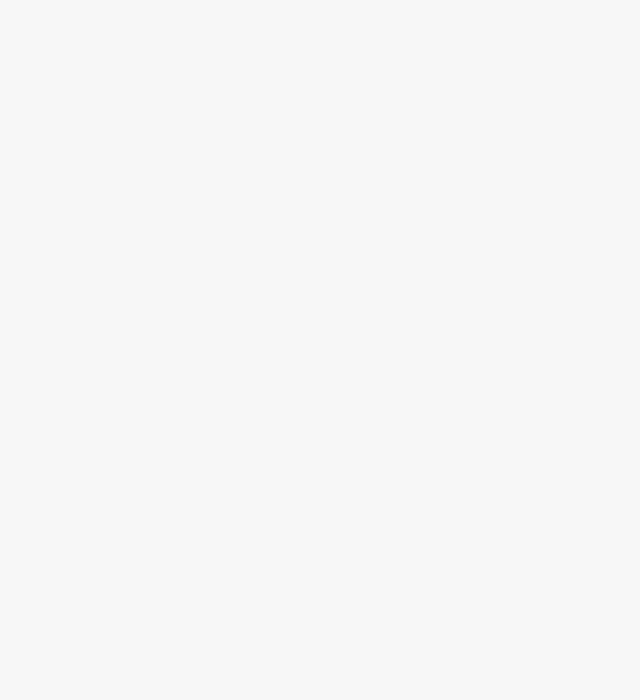
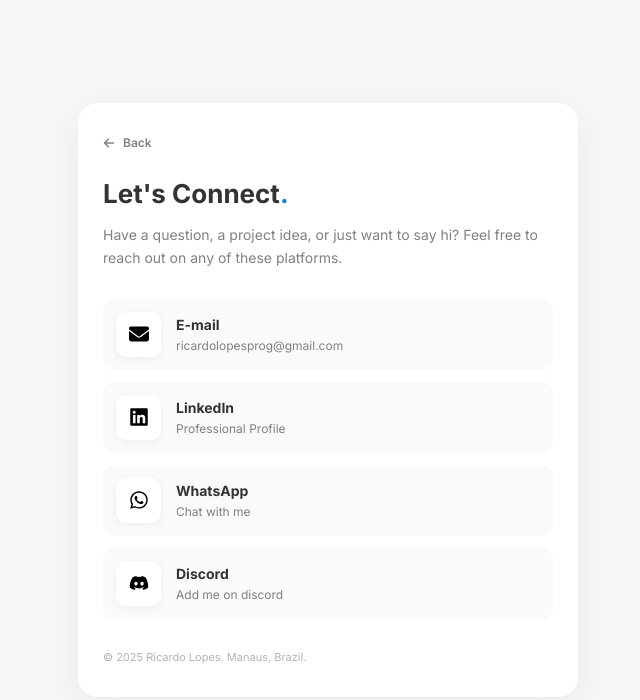
Before and after one commit to RicardoLopesFV/todo-website, a React (Vite) app: page /Contact in a window 1280 px wide. Before the commit this address had no page. Shown: the top 700 px of the page, without its empty margins (312-952 px from the left). Built offline with nearby package versions, Linux system fonts and the light colour scheme.

Commit message:
added: contact page created, some layout fixes

```diff
--- a/src/App.jsx
+++ b/src/App.jsx
@@ -3,6 +3,7 @@ import { Routes, Route } from "react-router-dom";
 import { Toaster } from "sonner";
 import { TodoApp } from "./pages/TodoApp";
 import { Home } from "./pages/Home";
+import { Contact } from "./pages/Contact";
 
 export const App = () => {
   return (
@@ -16,6 +17,7 @@ export const App = () => {
          */}
         <Route path="/" element={<Home />} />
         <Route path="/TodoApp" element={<TodoApp />} />
+        <Route path="/Contact" element={<Contact />} />
       </Routes>
     </>
   );
--- a/src/components/Header/index.jsx
+++ b/src/components/Header/index.jsx
@@ -1,17 +1,7 @@
-import { useState } from "react";
 import { Link } from "react-router-dom";
 import "./index.scss";
 
 export const Header = () => {
-  // ! Criando estado pra armazenar qual link foi clicado e tem o modificador ativo.
-  const [activeLink, setActiveLink] = useState("");
-
-  /*
-    ! O React nos encoraja a pensar de forma declarativa (nós "declaramos" como o link deve ser, com base em um "estado").
-
-    ! O JavaScript puro utiliza a forma imperativa(você "manda" o link mudar de cor).
-  */
-
   return (
     <header className="header">
       <div className="header__container">
@@ -26,15 +16,9 @@ export const Header = () => {
               </Link>
             </li>
             <li className="header__nav-item">
-              <a
-                className={`header__nav-link ${
-                  activeLink === "Contact" && "header__nav-link--active"
-                }`}
-                href="#"
-                onClick={() => setActiveLink("Contact")}
-              >
+              <Link to="/Contact" className="header__nav-link">
                 Contact
-              </a>
+              </Link>
             </li>
           </ul>
         </nav>
--- a/src/components/Header/index.scss
+++ b/src/components/Header/index.scss
@@ -8,7 +8,7 @@
     max-width: 1200px;
     width: 100%;
     margin: 0 auto;
-    padding: 2rem;
+    padding: 1.8rem;
     display: flex;
     justify-content: space-between;
     align-items: center;
--- /dev/null
+++ b/src/pages/Contact/index.jsx
@@ -0,0 +1,98 @@
+import { Link } from "react-router-dom";
+import {
+  FaArrowLeft,
+  FaDiscord,
+  FaEnvelope,
+  FaLinkedin,
+  FaWhatsapp,
+} from "react-icons/fa6";
+import "./index.scss";
+
+export const Contact = () => {
+  return (
+    <div className="contact-container">
+      <div className="contact-card">
+        <Link to="/TodoApp" className="back-btn">
+          <FaArrowLeft /> Back
+        </Link>
+
+        <div className="contact-header">
+          <h1>
+            Let's Connect<span className="dot">.</span>
+          </h1>
+          <p>
+            Have a question, a project idea, or just want to say hi? Feel free
+            to reach out on any of these platforms.
+          </p>
+        </div>
+        <div className="contact-links">
+          {/* # EMAIL */}
+          <a
+            href="mailto:ricardolopesprog@gmail.com"
+            className="contact-btn email"
+          >
+            <div className="icon-box">
+              <FaEnvelope />
+            </div>
+            <div className="info">
+              <span className="label">E-mail</span>
+              <div className="value">ricardolopesprog@gmail.com</div>
+            </div>
+          </a>
+
+          {/* # LINKEDIN */}
+          <a
+            href="https://www.linkedin.com/in/ricardolopesfv/"
+            target="_blank"
+            rel="noreferrer"
+            className="contact-btn linkedin"
+          >
+            <div className="icon-box">
+              <FaLinkedin />
+            </div>
+            <div className="info">
+              <span className="label">LinkedIn</span>
+              <span className="value">Professional Profile</span>
+            </div>
+          </a>
+
+          {/* # WHATSAPP */}
+          <a
+            href="https://wa.me/+5541984470316"
+            target="_blank"
+            rel="noreferrer"
+            className="contact-btn whatsapp"
+          >
+            <div className="icon-box">
+              <FaWhatsapp />
+            </div>
+            <div className="info">
+              <span className="label">WhatsApp</span>
+              <span className="value">Chat with me</span>
+            </div>
+          </a>
+
+          {/* # DISCORD */}
+          <a
+            href="https://discord.com/users/ricardolopesfv"
+            target="_blank"
+            rel="noreferrer"
+            className="contact-btn discord
+          "
+          >
+            <div className="icon-box">
+              <FaDiscord />
+            </div>
+            <div className="info">
+              <span className="label">Discord</span>
+              <span className="value">Add me on discord</span>
+            </div>
+          </a>
+        </div>
+        <footer className="contact-footer">
+          <p>© {new Date().getFullYear()} Ricardo Lopes. Manaus, Brazil.</p>
+        </footer>
+      </div>
+    </div>
+  );
+};
--- /dev/null
+++ b/src/pages/Contact/index.scss
@@ -0,0 +1,153 @@
+@use "../../styles/variables" as *;
+
+.contact-container {
+  min-height: 100vh;
+  background-color: $color-grey-lightest;
+  display: flex;
+  flex-direction: column;
+  align-items: center;
+  justify-content: center;
+  padding: 2rem;
+  animation: fadeIn 0.5s ease-out;
+  overflow-y: hidden;
+
+  .contact-card {
+    background: $color-white;
+    width: 100%;
+    max-width: 500px;
+    padding: 3rem 2.5rem;
+    border-radius: 20px;
+    box-shadow: 0 10px 40px rgba($color: #000000, $alpha: 0.06);
+
+    .back-btn {
+      display: inline-flex;
+      align-items: center;
+      gap: 0.8rem;
+      font-weight: 600;
+      color: $color-grey-medium;
+      font-size: 1.2rem;
+      margin-bottom: 2rem;
+      transition: color 0.2s;
+
+      &:hover {
+        color: $color-signal-info;
+      }
+    }
+
+    .contact-header {
+      margin-bottom: 3rem;
+
+      h1 {
+        font-size: 2.6rem;
+        color: $color-grey-dark;
+        margin-bottom: 1rem;
+
+        .dot {
+          color: $color-signal-info;
+        }
+      }
+
+      p {
+        font-size: 1.4rem;
+        color: $color-grey-medium;
+        line-height: 1.6;
+      }
+    }
+
+    .contact-links {
+      display: flex;
+      flex-direction: column;
+      gap: 1.2rem;
+
+      .contact-btn {
+        display: flex;
+        align-items: center;
+        padding: 1.2rem;
+        border-radius: 12px;
+        background-color: #fafafa; // Fundo cinza bem claro
+        border: 1px solid transparent;
+        transition: all 0.2s ease;
+
+        // Estilo do Ícone
+        .icon-box {
+          width: 45px;
+          height: 45px;
+          display: flex;
+          align-items: center;
+          justify-content: center;
+          border-radius: 10px;
+          background-color: $color-white;
+          font-size: 2rem;
+          margin-right: 1.5rem;
+          box-shadow: 0 2px 8px rgba(0, 0, 0, 0.05);
+          transition: transform 0.2s;
+        }
+
+        .info {
+          display: flex;
+          flex-direction: column;
+
+          .label {
+            font-size: 1.4rem;
+            font-weight: 700;
+            color: $color-grey-dark;
+          }
+          .value {
+            font-size: 1.2rem;
+            color: $color-grey-medium;
+          }
+        }
+
+        &:hover {
+          transform: translateY(-3px);
+          background-color: white;
+          box-shadow: 0 5px 15px rgba(0, 0, 0, 0.08);
+
+          // Cores Específicas no Hover
+          &.email {
+            border-color: #ea4335;
+            .icon-box {
+              color: #ea4335;
+            }
+          }
+          &.linkedin {
+            border-color: #0077b5;
+            .icon-box {
+              color: #0077b5;
+            }
+          }
+          &.whatsapp {
+            border-color: #25d366;
+            .icon-box {
+              color: #25d366;
+            }
+          }
+          &.discord {
+            border-color: #5865f2;
+            .icon-box {
+              color: #5865f2;
+            }
+          }
+        }
+      }
+    }
+
+    .contact-footer {
+      margin-top: 3rem;
+      color: $color-grey-medium;
+      font-size: 1.1rem;
+      opacity: 0.6;
+    }
+  }
+}
+
+@keyframes fadeIn {
+  from {
+    opacity: 0;
+    transform: translateY(-20px);
+  }
+  to {
+    opacity: 1;
+    transform: translateY(0);
+  }
+}
--- a/src/pages/Home/index.scss
+++ b/src/pages/Home/index.scss
@@ -30,6 +30,7 @@
     max-width: 1200px;
     width: 100%;
     margin: 0 auto;
+    background-color: $color-white;
 
     .logo {
       font-size: 2rem;
@@ -70,6 +71,7 @@
             padding: 0.5rem 1.2rem;
             border-radius: 6px;
             transition: all 0.2s;
+            box-shadow: 0 10px 20px rgba($color-signal-info, 0.1);
 
             &:hover {
               background-color: $color-signal-info;
```
